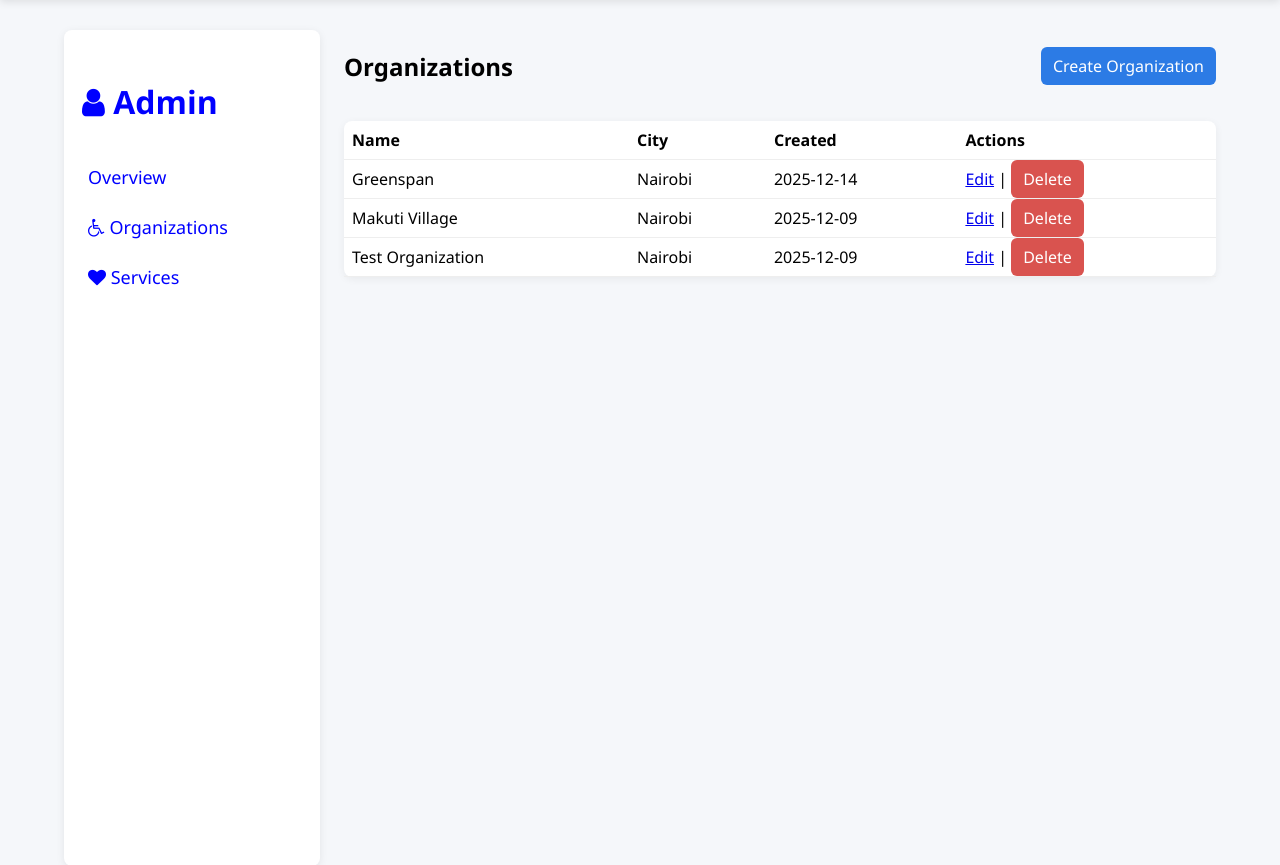
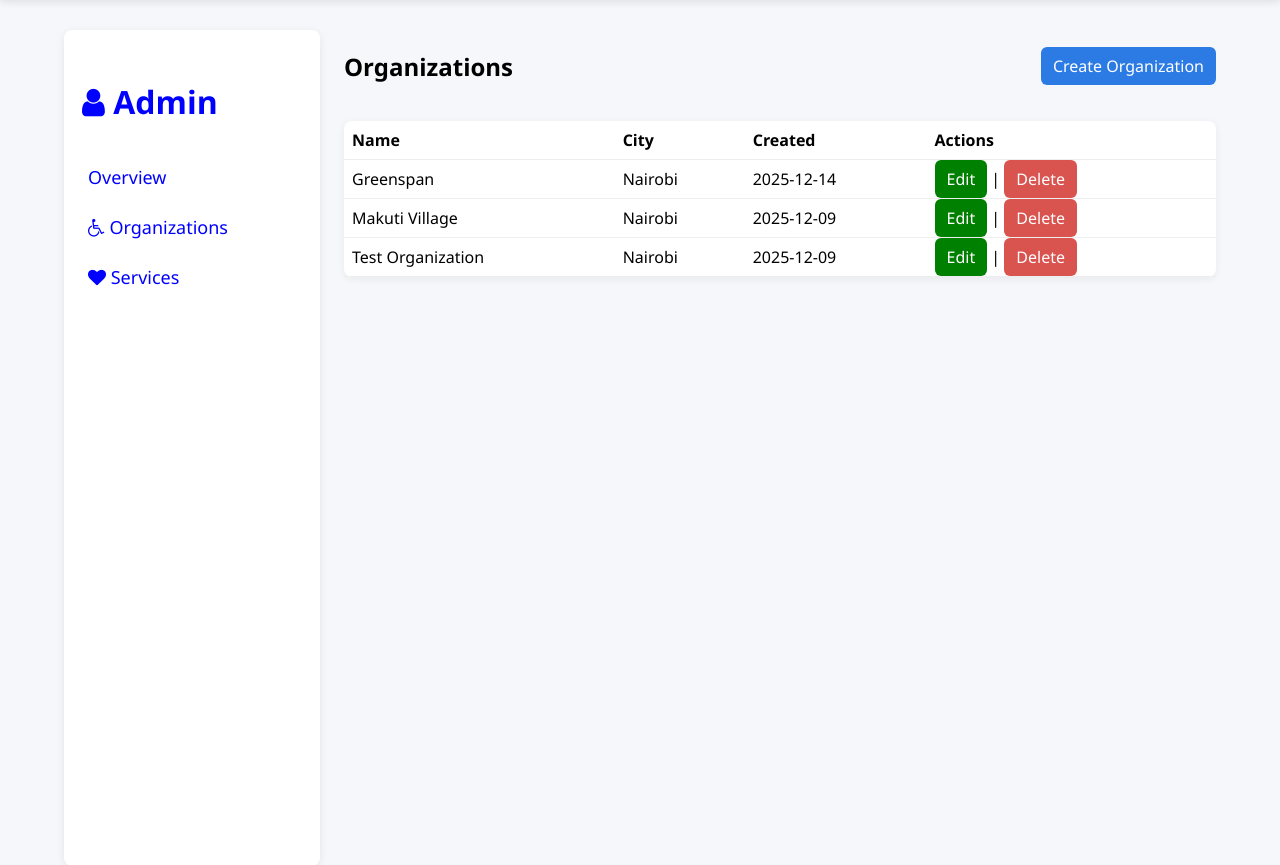
Before and after one commit to aganyo360/Access-Bridge, a Django app: page /admin-dashboard/organizations/ in a window 1280 px wide. Shown: the part 63-928 px from the top of the page. Run offline with Django 4.2, Linux system fonts and the light colour scheme; data comes from the database, SQL or seed files in the repository.

Commit message:
update edit btn

```diff
--- a/dashboard/templates/dashboard/org_list.html
+++ b/dashboard/templates/dashboard/org_list.html
@@ -17,7 +17,7 @@
             <td>{{ org.city }}</td>
             <td>{{ org.created_at|date:"Y-m-d" }}</td>
             <td>
-                <a href="{% url 'dashboard:org-edit' org.pk %}">Edit</a> |
+                <a href="{% url 'dashboard:org-edit' org.pk %}" class=" btn edit-btn">Edit</a> |
                 <a class="btn btn-danger" href="{% url 'dashboard:org-delete' org.pk %}">Delete</a>
             </td>
         </tr>
```
